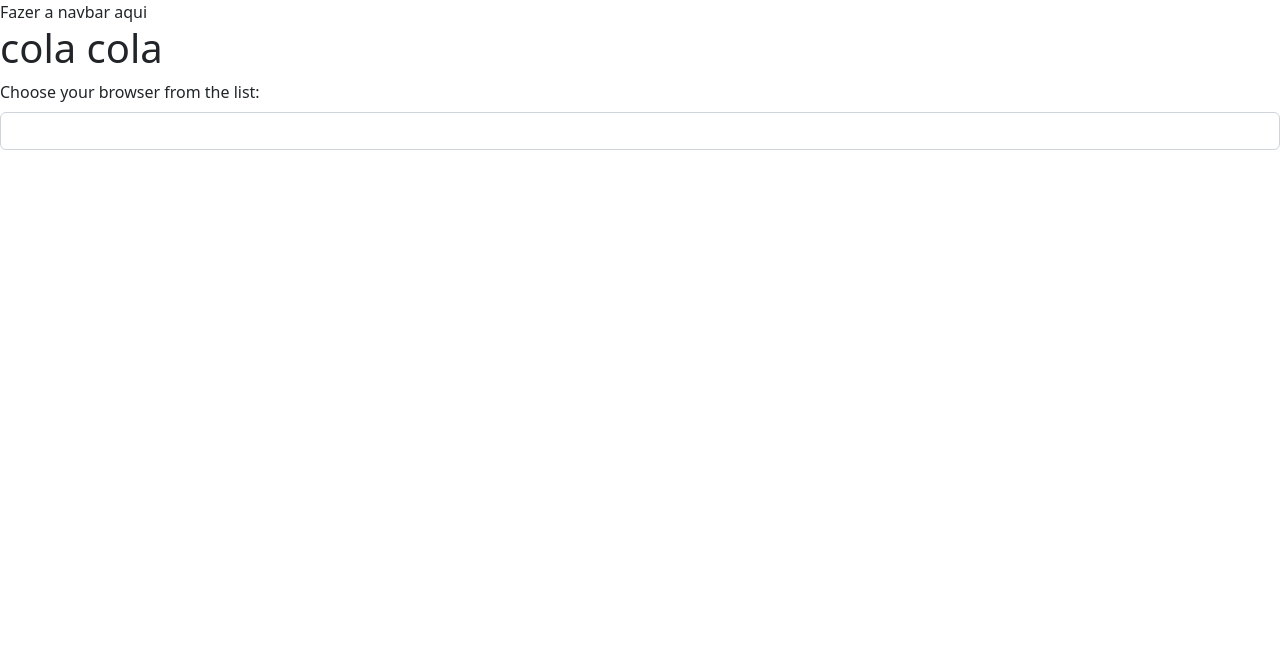
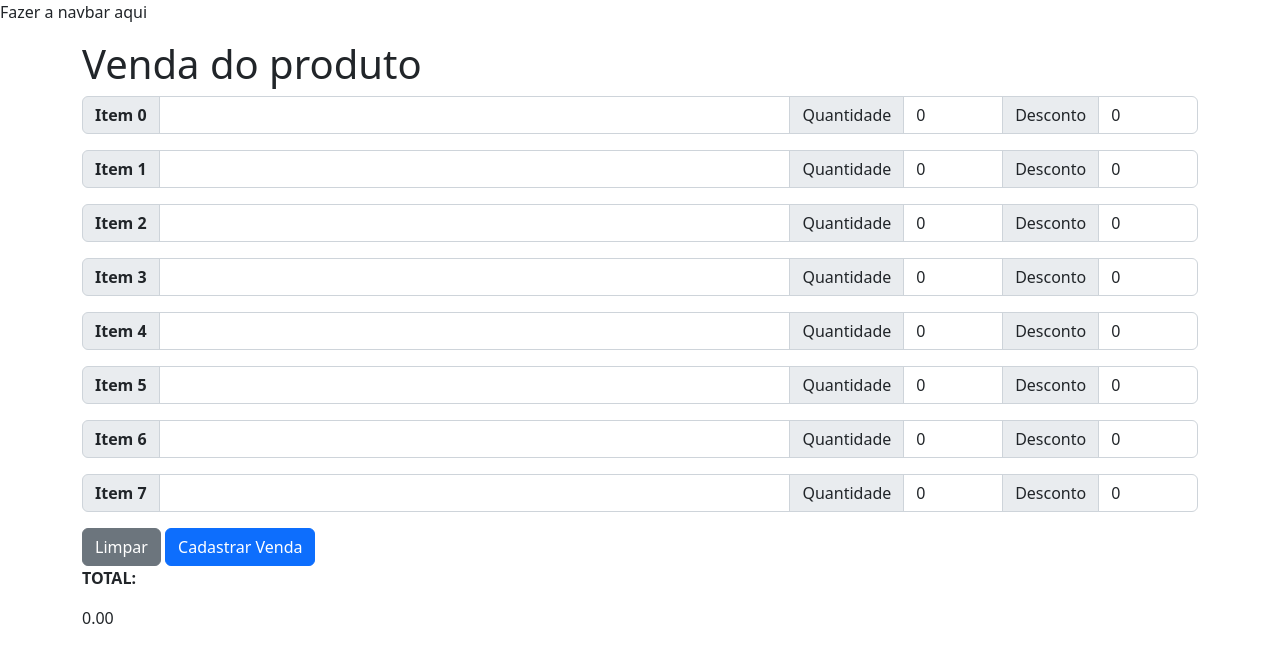
Before and after one commit to leoferro/Estoque_Django, a Django app: page /estoque/venda_do_produto in a window 1280 px wide. Shown: the top 663 px of the page. Run offline with Django 4.2, Linux system fonts and the light colour scheme; data that the repository does not hold is empty; some libraries are stand-ins or nearby versions.

Commit message:
Venda do produto inicio

```diff
--- a/web_estoque/app_estoque/templates/venda_do_produto.html
+++ b/web_estoque/app_estoque/templates/venda_do_produto.html
@@ -15,21 +15,50 @@
     <body>
 
         {% include "navbar.html" %}
+        <div class="container mt-3">
+                <h1>Venda do produto</h1>
+                <form action="venda_do_produto" method="post">
+                {% csrf_token %}
 
-        <h1>cola cola </h1>
-        <form>
+                    {% for i in lista_ids %}
+                    <div class="input-group mb-3">
+                        <span class="input-group-text"><b>Item {{i}}</b></span>
+                        <input class="form-control w-50" list="itens" name="item_{{i}}" id="item_{{i}}" autocomplete="off">
+                            <datalist id="itens">
+                            {% for item in itens %}
+                              <option value="[{{item.item_id}}] {{item}}">
+                            {% endfor %}
+                            </datalist>
+                        <span class="input-group-text">Quantidade</span>
+                      <input id="quantidade" class="form-control quantidade" type="number" name = "quantidade_{{i}}" value = 0 onchange="soma_total()" />
+                        <span class="input-group-text">Desconto</span>
+                      <input id="desconto" class="form-control desconto" type="number" name = "desconto_{{i}}" value = 0 />
+                    </div>
+                    {% endfor %}
+
+                    <div class="col-3 mt-3">
+                        <button type="reset" class="btn btn-secondary">Limpar</button>
+                        <button type="submit" class="btn btn-primary">Cadastrar Venda</button>
+                    </div>
+                    <p><B>TOTAL: </B></p>
+                    <P id="total">0.00</P>
+                </form>
+        </div>
+
+        <script>
+
+            function soma_total(){
+                var total = 0
+
+                for (var i = 0; i < 8; i++) {
+                    total += parseFloat(document.getElementsByClassName("quantidade")[i].value);
+                }
+
+            document.getElementById('total').innerText = total
+
+            }
+        </script>
+    </body>
 
 
-            <label for="browser" class="form-label">Choose your browser from the list:</label>
-            <input class="form-control" list="browsers" name="browser" id="browser">
-            <datalist id="browsers">
-              <option value="Coca">
-              <option value="Guarana">
-              <option value="Fanta">
-              <option value="Outro">
-              <option value="Carvao">
-            </datalist>
-        </form>
-
-    </body>
 </hmtl>
--- a/web_estoque/app_estoque/views.py
+++ b/web_estoque/app_estoque/views.py
@@ -58,7 +58,25 @@ def delete_item(request):
     return tabela_ex(request)
 
 def pagina_venda(request):
-    return render(request, 'venda_do_produto.html')
+    retorno = {}
+    retorno['lista_ids'] = range(8)
+
+    retorno['itens'] = Itens.objects.all()
+
+    print(retorno['itens'])
+
+    if request.POST:
+
+        for i in retorno['lista_ids']:
+            if request.POST[f'item_{i}']!='' and request.POST[f'quantidade_{i}']!='0':
+                id_find = request.POST[f'item_{i}']
+                id_find = int(id_find[1:id_find.index(']')])
+
+                print(Itens.objects.get(item_id=id_find))
+
+                Item_Venda.add_venda(id_find, int(request.POST[f'quantidade_{i}']), int(request.POST[f'desconto_{i}']))
+
+    return render(request, 'venda_do_produto.html', retorno)
 
 
 
@@ -122,7 +140,7 @@ def relatorio(request):
                 # --------------------------DESCONTO APLICADO POR COMPRA, SE FRO POR ITEM MODIFICAR-------------
 
                 produtos = produtos.annotate(lucro =  Round((F('fk_compra_id__valor_de_venda')-F('fk_compra_id__custo_unitario'))*F('quantidade')-F('desconto'),2))
-                produtos = produtos.annotate(total =  Round(F('fk_compra_id__valor_de_venda')*F('quantidade')-F('desconto'),2))
+                produtos = produtos.annotate(total =  Round( F('fk_compra_id__valor_de_venda') * F('quantidade') ,2)-F('desconto'))
                 retorno['quantidade']   = produtos.aggregate(sum = Round(Sum('quantidade'),2))
                 retorno['total'] = produtos.aggregate(sum = Round(Sum('total'),2))
                 retorno['lucro'] = produtos.aggregate(sum = Round(Sum('lucro'),2))
@@ -140,7 +158,7 @@ def relatorio(request):
                 produtos = produtos.values('fk_item_id__marca', 'fk_item_id__produto_sabor', "fk_item_id__tipo",
                                            "fk_item_id__volume", 'data', 'fk_compra_id__custo_unitario',
                                             'fk_compra_id__valor_de_venda')\
-                                    .annotate(desconto=Sum('desconto'), quantidade=Sum('quantidade'), total=Sum('total'),
+                                    .annotate(desconto=Sum('desconto'), quantidade=Sum('quantidade'), total=Round(Sum('total'),2),
                                             lucro=Sum('lucro')).order_by('fk_item_id','data')
 
                 #------------------------------
```
